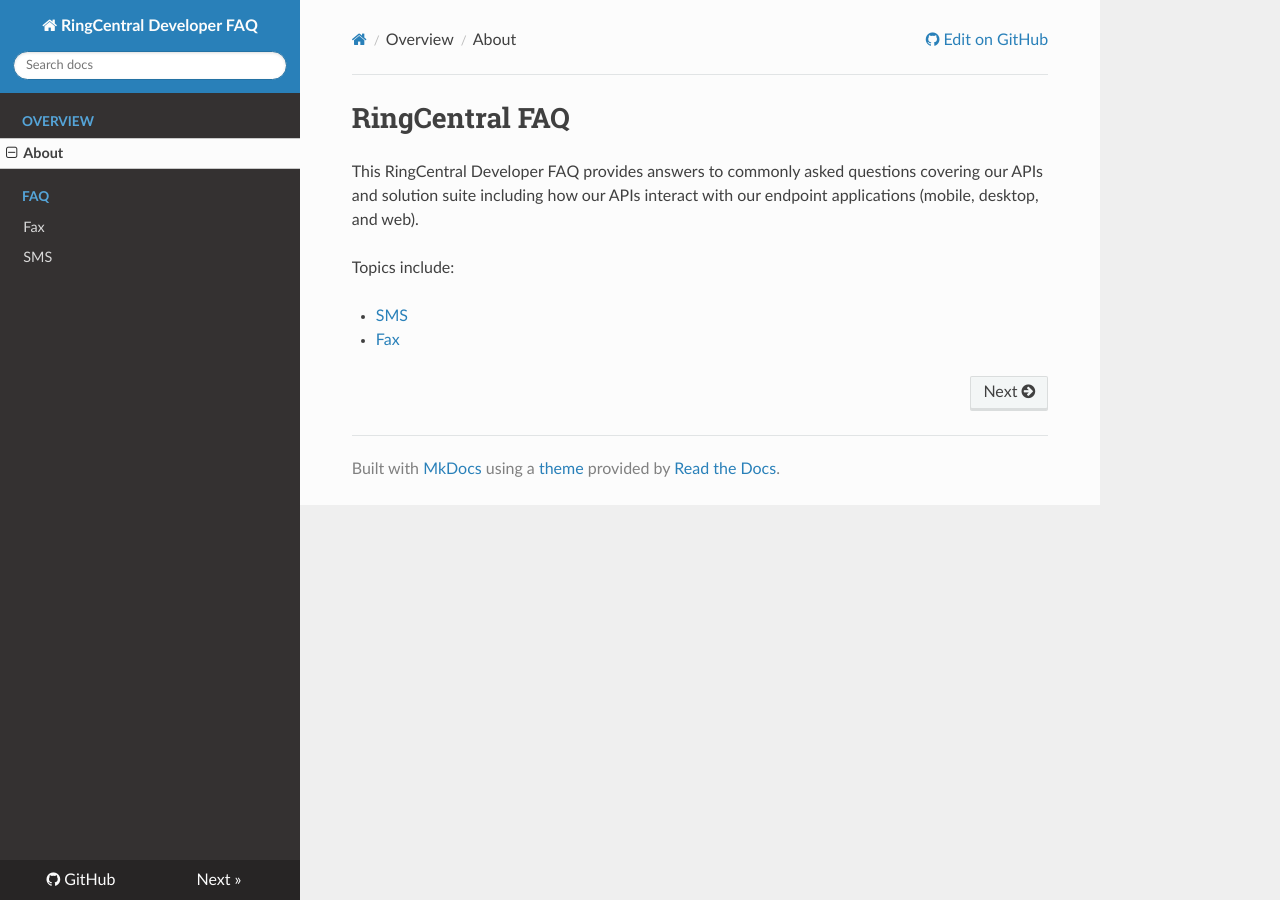
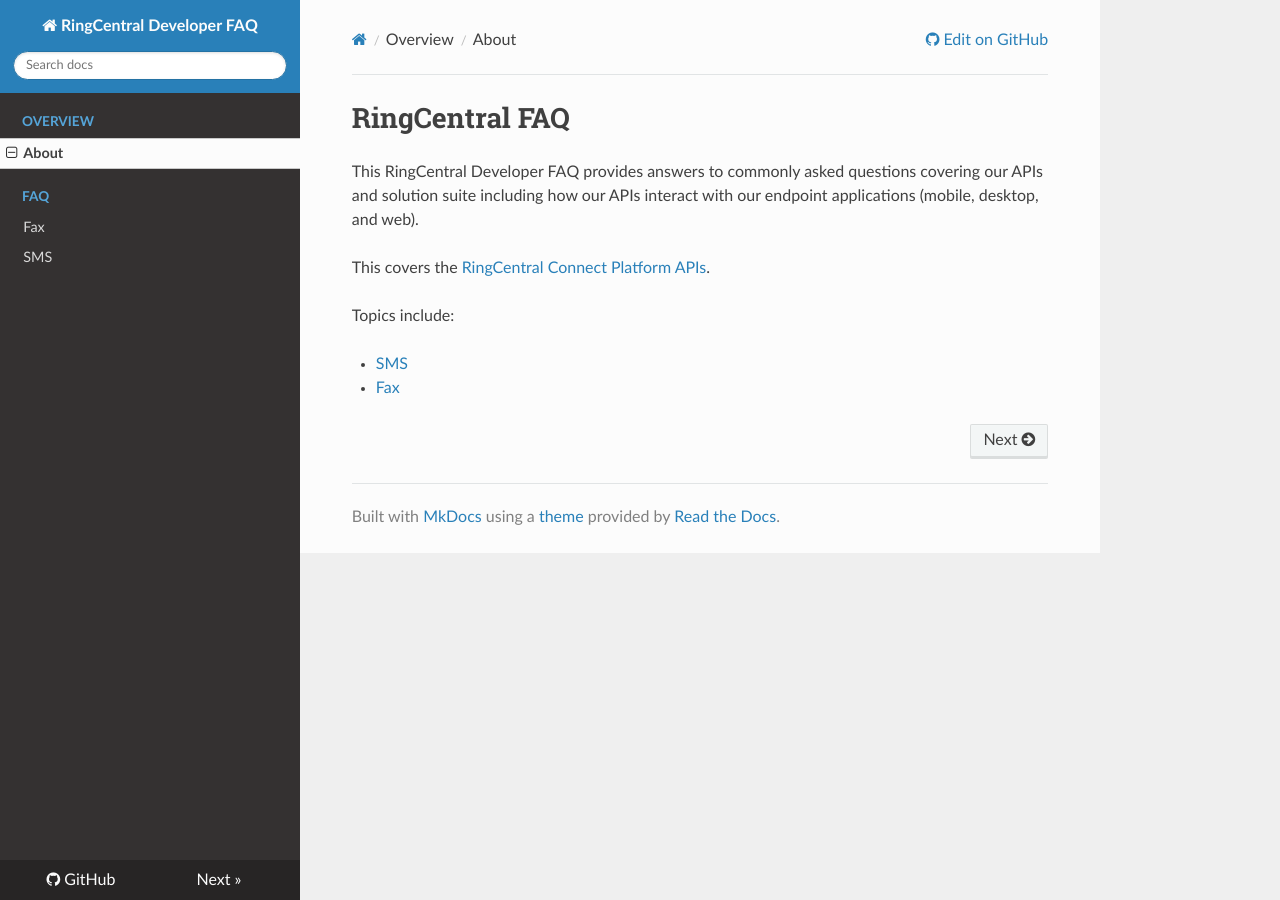
Before and after one commit to ringcentral/ringcentral-faq, an MkDocs documentation site: the page built from docs/index.md, in a window 1280 px wide. Built offline with MkDocs 1.6.1, drawn with Linux system fonts in a browser that asks for light colours; nearby versions of some CDN libraries; old or Windows-style settings are respelled for this version of MkDocs.

Commit message:
update docs

```diff
--- a/docs/index.md
+++ b/docs/index.md
@@ -1,6 +1,8 @@
 # RingCentral FAQ
 
 This RingCentral Developer FAQ provides answers to commonly asked questions covering our APIs and solution suite including how our APIs interact with our endpoint applications (mobile, desktop, and web).
+
+This covers the [RingCentral Connect Platform APIs](https://developers.ringcentral.com).
 
 Topics include:
 
```
